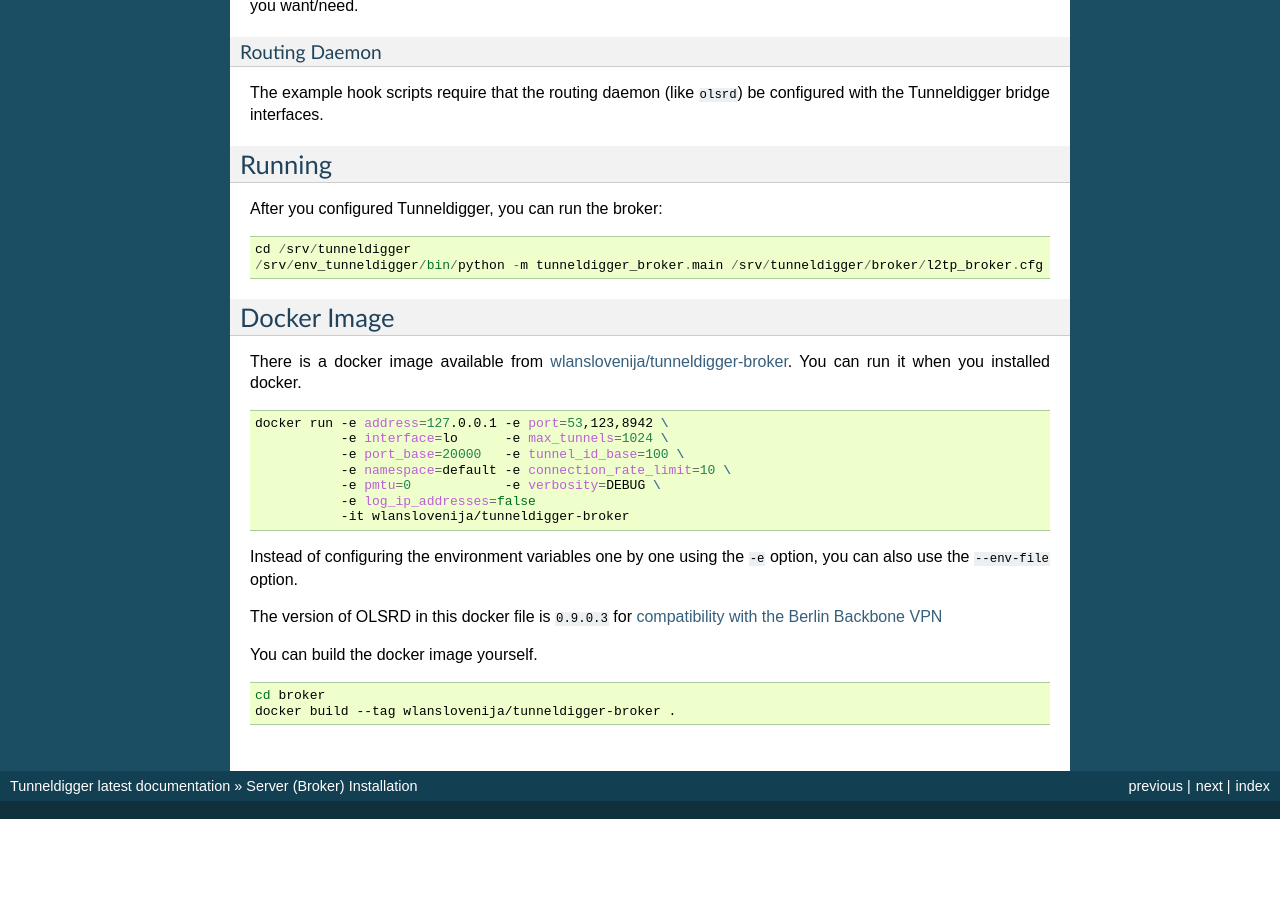
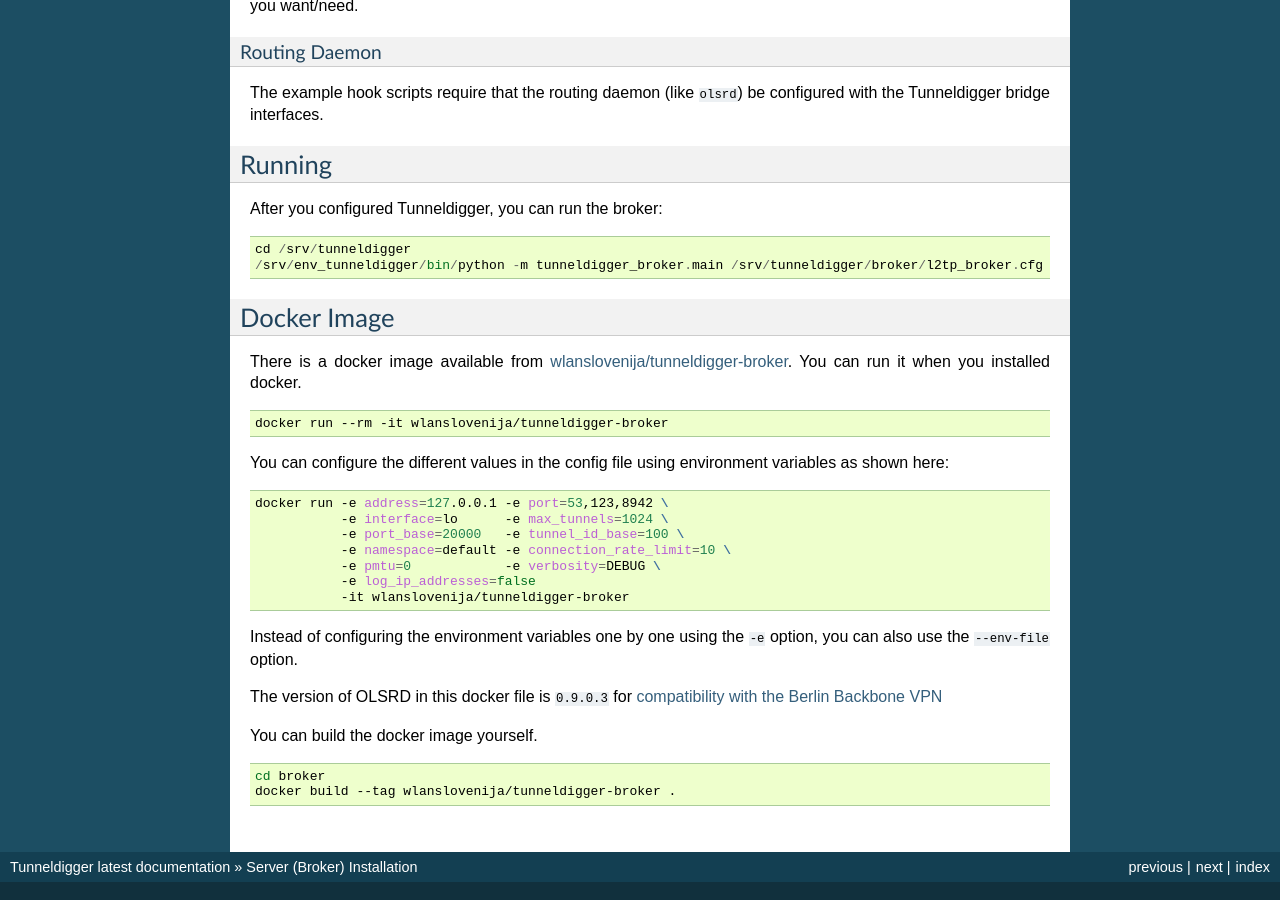
Before and after one commit to wlanslovenija/tunneldigger, a Sphinx documentation site: the page built from docs/server.rst, in a window 1280 px wide and 900 px high, scrolled down 3050 px. Built offline with Sphinx 7.4.7, drawn with Linux system fonts in a browser that asks for light colours; before the commit the page ends 3869 px from its top, so only the background shows below that.

Commit message:
describe how to run the docker image with default values

```diff
--- a/docs/server.rst
+++ b/docs/server.rst
@@ -194,6 +194,13 @@ You can run it when you installed docker.
 
 .. code:: shell
 
+    docker run --rm -it wlanslovenija/tunneldigger-broker
+
+You can configure the different values in the config file using
+environment variables as shown here:
+
+.. code:: shell
+
     docker run -e address=127.0.0.1 -e port=53,123,8942 \
                -e interface=lo      -e max_tunnels=1024 \
                -e port_base=20000   -e tunnel_id_base=100 \
```
